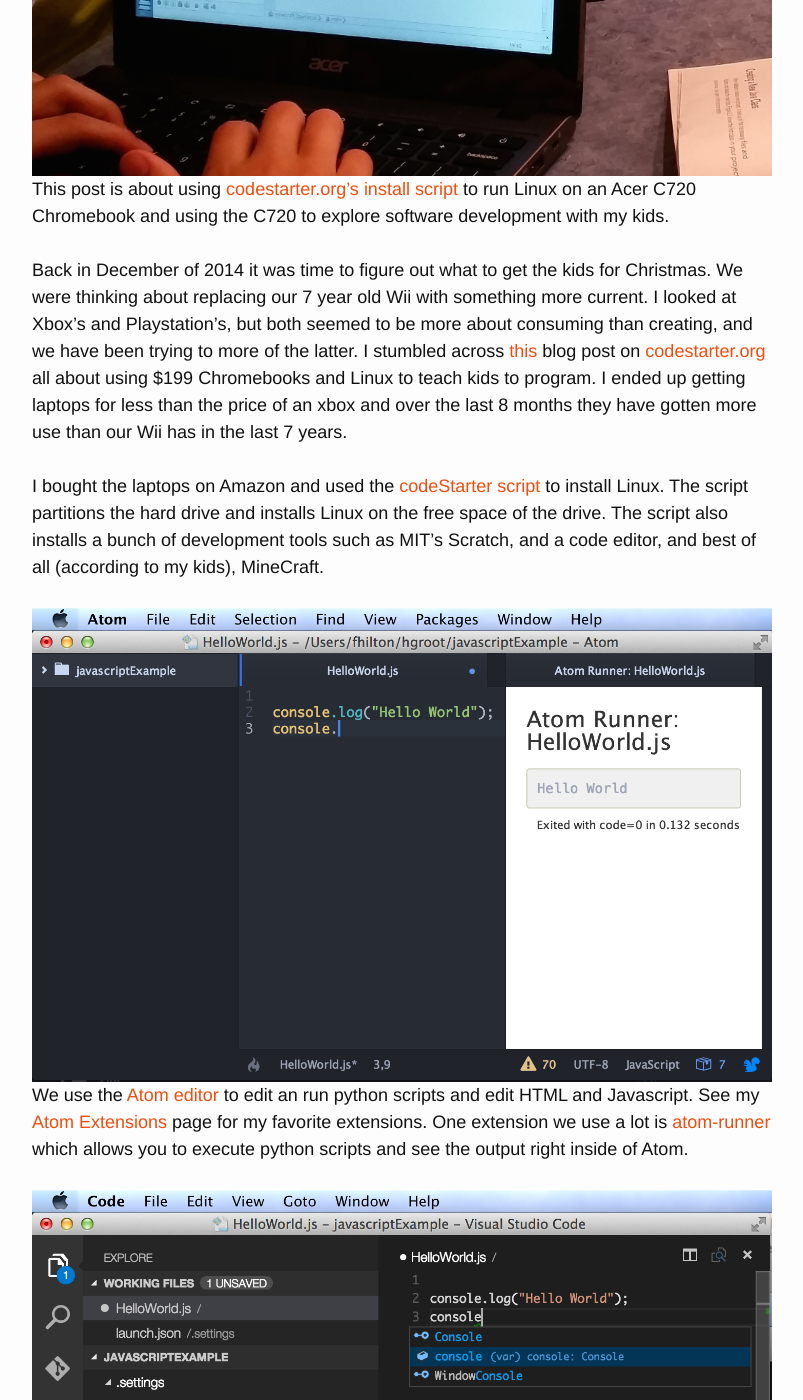
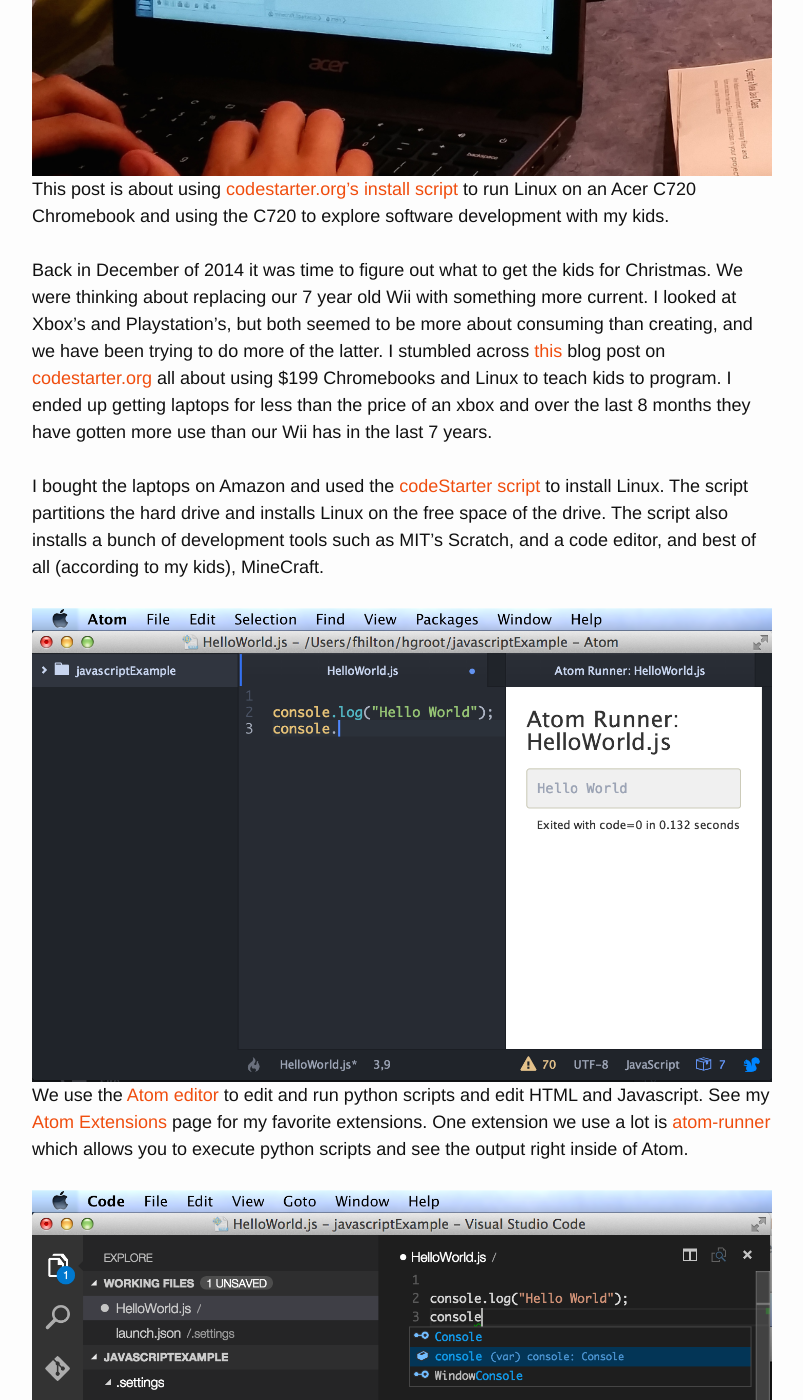
Before and after one commit to fhilton/fhilton.github.io, a Jekyll site: the page built from _posts/2015-08-31-Kids-Code-Chromebook-Linux.md, in a window 1280 px wide and 1400 px high, scrolled down 556 px. Shown: the whole window, without its empty margins (238-1041 px from the left). Built offline with Jekyll 4.4.1, drawn with Linux system fonts in a browser that asks for light colours; comment, search, counter and statistics services are not loaded; some of the changed text lies outside the part shown.

Commit message:
Fixing typos

```diff
--- a/_posts/2015-08-31-Kids-Code-Chromebook-Linux.md
+++ b/_posts/2015-08-31-Kids-Code-Chromebook-Linux.md
@@ -12,14 +12,14 @@
 <!--more-->
 <br>
 <br>
-Back in December of 2014 it was time to figure out what to get the kids for Christmas.  We were thinking about replacing our 7 year old Wii with something more current.  I looked at Xbox's and Playstation's, but both seemed to be more about consuming than creating, and we have been trying to more of the latter. I stumbled across [this](http://blog.codestarter.org/how-we-turn-199-chromebooks-into-ubuntu-based/) blog post on [codestarter.org](https://codestarter.org/) all about using $199 Chromebooks and Linux to teach kids to program.  I ended up getting laptops for less than the price of an xbox and over the last 8 months they have gotten more use than our Wii has in the last 7 years.
+Back in December of 2014 it was time to figure out what to get the kids for Christmas.  We were thinking about replacing our 7 year old Wii with something more current.  I looked at Xbox's and Playstation's, but both seemed to be more about consuming than creating, and we have been trying to do more of the latter. I stumbled across [this](http://blog.codestarter.org/how-we-turn-199-chromebooks-into-ubuntu-based/) blog post on [codestarter.org](https://codestarter.org/) all about using $199 Chromebooks and Linux to teach kids to program.  I ended up getting laptops for less than the price of an xbox and over the last 8 months they have gotten more use than our Wii has in the last 7 years.
 <br>
 <br>
 I bought the laptops on Amazon and used the [codeStarter script](https://github.com/codestarterorg/ubuntu-chromebook-installer) to install Linux.  The script partitions the hard drive and installs Linux on the free space of the drive.  The script also installs a bunch of development tools such as MIT's Scratch, and a code editor, and best of all (according to my kids), MineCraft.
 <br><br>
 
 ![Atom Editor](/images/2015/06/Atom.png)
-We use the [Atom editor](https://atom.io/) to edit an run python scripts and edit HTML and Javascript.  See my [Atom Extensions]({{site.baseurl}}/resources/atom-extensions.html) page for my favorite extensions. One extension we use a lot is [atom-runner](https://github.com/lsegal/atom-runner) which allows you to execute python scripts and see the output right inside of Atom.
+We use the [Atom editor](https://atom.io/) to edit and run python scripts and edit HTML and Javascript.  See my [Atom Extensions]({{site.baseurl}}/resources/atom-extensions.html) page for my favorite extensions. One extension we use a lot is [atom-runner](https://github.com/lsegal/atom-runner) which allows you to execute python scripts and see the output right inside of Atom.
 <br>
 <br>
 ![](/images/2015/06/VisualStudioCode.png)
```
Also changed, not shown: other parts of _posts/2015-08-31-Kids-Code-Chromebook-Linux.md (+1 -1 lines).
